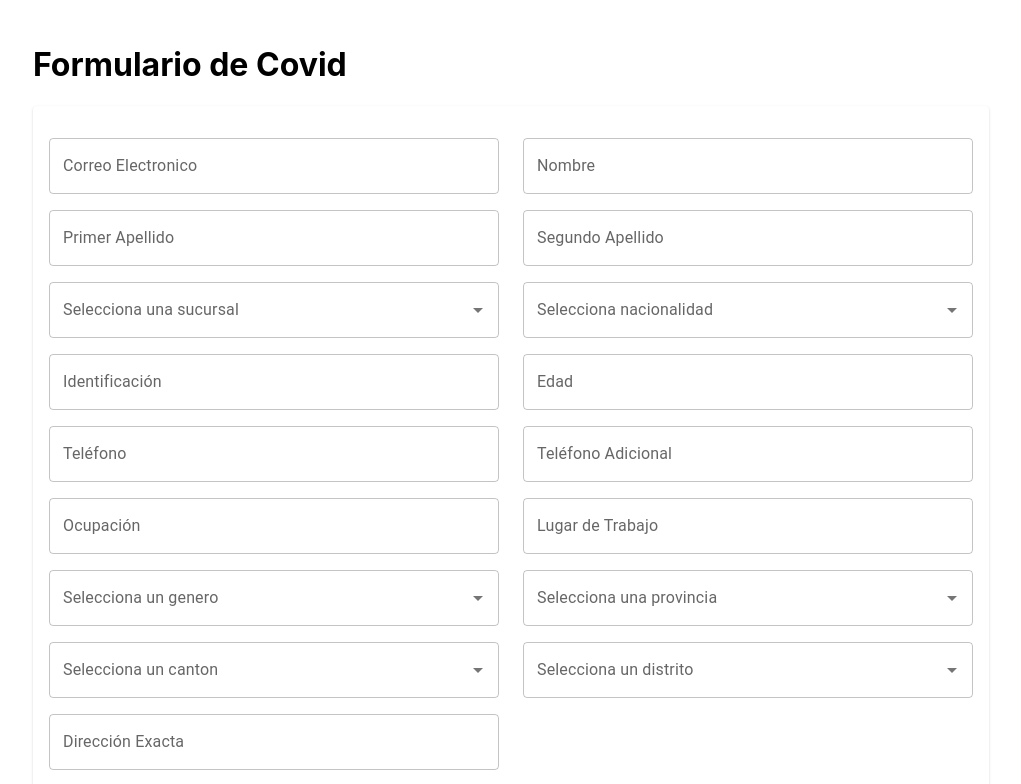
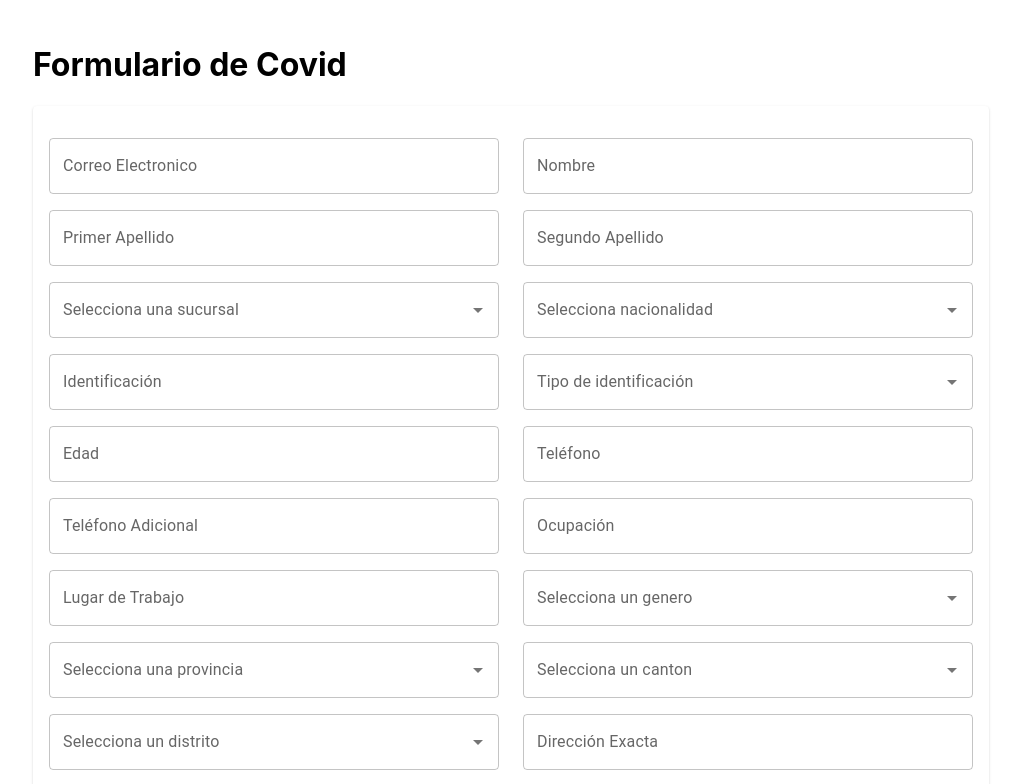
Before and after one commit to Camacaro/form-covid, a React (Vite) app: page / in a window 1280 px wide. Shown: the top 784 px of the page, without its empty margins (31-1052 px from the left). Built offline with nearby package versions, Linux system fonts and the light colour scheme; no server answers.

Commit message:
Tipo de identificacion

```diff
--- a/src/Pages/FormCovid.tsx
+++ b/src/Pages/FormCovid.tsx
@@ -19,6 +19,7 @@ import { usehistorialClinico } from '../hooks/usehistorialClinico';
 import { metodoDiagnostico } from '../data/metodoDiagnostico';
 import { motivosPrueba, motivoPrueba } from '../data/motivoPrueba';
 import { useSucursales } from '../hooks/useSucursales';
+import { useTipoIdentificacion } from '../hooks/useTipoIdentificacion';
 
 const initialValues = {
   fecha_muestra: new Date(),
@@ -52,7 +53,11 @@ const initialValues = {
     value: '',
     label: ''
   },
-  // tipo_identificacion: '',
+  tipo_identificacion:  {
+    id: '',
+    value: '',
+    label: ''
+  },
   identificacion: '',
   // fechaNacimiento: '',
   telefono: '',
@@ -103,7 +108,7 @@ const initialValues = {
     label: ''
   },
   sucursal: {
-    // id: '',
+    id: '',
     value: '',
     label: ''
   }
@@ -192,15 +197,20 @@ const validationSchema = Yup.object().shape({
     )
     .required('Sintomas es requerido'),
   sucursal: Yup.object({
+    id: Yup.string().required('ID es requerido'),
+    value: Yup.string().required('Valor es requerido'),
+    label: Yup.string().required('Nombre es requerida'),
+  }),
+  nacionalidad: Yup.object({
+    id: Yup.string().required('ID es requerido'),
+    value: Yup.string().required('Valor es requerido'),
+    label: Yup.string().required('Nombre es requerida'),
+  }),
+  tipo_identificacion: Yup.object({
     // id: Yup.string().required('ID es requerido'),
     value: Yup.string().required('Valor es requerido'),
     label: Yup.string().required('Nombre es requerida'),
   }),
-  nacionalidad: Yup.object({
-    // id: Yup.string().required('ID es requerido'),
-    value: Yup.string().required('Valor es requerido'),
-    label: Yup.string().required('Nombre es requerida'),
-  })
 })
 
 const generos = [
@@ -225,6 +235,8 @@ export const FormCovid = () => {
   const { sintomas } = useSintoma()
   const { listaHistorial } = usehistorialClinico();
   const { sucursales } = useSucursales()
+  const { tiposIdentificacion } = useTipoIdentificacion()
+
   // const [value, setValue] = useState(new Date('2014-08-18T21:11:54'));
 
   // const handleChange = (newValue: any) => {
@@ -469,6 +481,32 @@ export const FormCovid = () => {
 
                     <Grid item xs={12} md={6}>
                       <Box marginY={1} >
+                        <Autocomplete
+                          id="tipo_identificacion"
+                          options={tiposIdentificacion}
+                          getOptionLabel={(option) => option.label}
+                          onBlur={handleBlur}
+                          onChange={(e, value) => setFieldValue('tipo_identificacion', value) }
+                          renderInput={(params) => (
+                            <TextField
+                              {...params}
+                              autoComplete='off'
+                              name="tipo_identificacion"
+                              variant="outlined"
+                              label="Tipo de identificación"
+                              error={Boolean(touched.tipo_identificacion && errors.tipo_identificacion?.label)}
+                              helperText={touched.tipo_identificacion && errors.tipo_identificacion?.label}
+                              fullWidth
+                            />
+                          )}
+                        />
+                      </Box>
+                    </Grid>
+                  </Grid>
+
+                  <Grid container spacing={3} >
+                    <Grid item xs={12} md={6}>
+                      <Box marginY={1} >
                         <TextField
                           autoComplete='off'
                           error={Boolean(touched.edad && errors.edad)}
@@ -484,9 +522,7 @@ export const FormCovid = () => {
                         />
                       </Box>
                     </Grid>
-                  </Grid>
 
-                  <Grid container spacing={3} >
                     <Grid item xs={12} md={6}>
                       <Box marginY={1} >
                         <TextField
@@ -504,7 +540,9 @@ export const FormCovid = () => {
                         />
                       </Box>
                     </Grid>
+                  </Grid>
 
+                  <Grid container spacing={3} >
                     <Grid item xs={12} md={6}>
                       <Box marginY={1} >
                         <TextField
@@ -522,9 +560,7 @@ export const FormCovid = () => {
                         />
                       </Box>
                     </Grid>
-                  </Grid>
 
-                  <Grid container spacing={3} >
                     <Grid item xs={12} md={6}>
                       <Box marginY={1} >
                         <TextField
@@ -542,7 +578,9 @@ export const FormCovid = () => {
                         />
                       </Box>
                     </Grid>
+                  </Grid>
 
+                  <Grid container spacing={3} >
                     <Grid item xs={12} md={6}>
                       <Box marginY={1} >
                         <TextField
@@ -560,9 +598,7 @@ export const FormCovid = () => {
                         />
                       </Box>
                     </Grid>
-                  </Grid>
 
-                  <Grid container spacing={3} >
                     <Grid item xs={12} md={6}>
                       <Box marginY={1} >
                         <Autocomplete
@@ -586,7 +622,9 @@ export const FormCovid = () => {
                         />
                       </Box>
                     </Grid>
+                  </Grid>
 
+                  <Grid container spacing={3} >
                     <Grid item xs={12} md={6}>
                       <Box marginY={1} >
                         <Autocomplete
@@ -614,9 +652,7 @@ export const FormCovid = () => {
                         />
                       </Box>
                     </Grid>
-                  </Grid>
 
-                  <Grid container spacing={3} >
                     <Grid item xs={12} md={6}>
                       <Box marginY={1} >
                         <Autocomplete
@@ -645,7 +681,9 @@ export const FormCovid = () => {
                         />
                       </Box>
                     </Grid>
+                  </Grid>
 
+                  <Grid container spacing={3} >
                     <Grid item xs={12} md={6}>
                       <Box marginY={1} >
                         <Autocomplete
@@ -671,9 +709,7 @@ export const FormCovid = () => {
                         />
                       </Box>
                     </Grid>
-                  </Grid>
 
-                  <Grid container spacing={3} >
                     <Grid item xs={12} md={6}>
                       <Box marginY={1} >
                         <TextField
--- /dev/null
+++ b/src/hooks/useTipoIdentificacion.tsx
@@ -0,0 +1,14 @@
+import { useEffect, useState } from "react";
+import { IGetTipoIdentificacion, getTipoIdentificacion } from "../services/getTipoIdentificacion";
+
+export const useTipoIdentificacion = () => {
+  const [tiposIdentificacion, setTipos] = useState<IGetTipoIdentificacion[]>([]);
+
+  useEffect(() => {
+    getTipoIdentificacion().then((data) => setTipos(data));
+  }, []);
+
+  return {
+    tiposIdentificacion,
+  };
+}
--- a/src/services/getCantones.tsx
+++ b/src/services/getTipoIdentificacion.tsx
@@ -1,21 +1,21 @@
 import { BASE_URL_MIN_SALUD } from "../config";
 
-export interface ICantones {
+export interface IGetTipoIdentificacion {
   id: string;
   value: string;
   label: string;
 }
 
-export const getCantones = (idProvincia: string) => {
-  const url = `${BASE_URL_MIN_SALUD}/cantones/${idProvincia}`;
+export const getTipoIdentificacion = () => {
+  const url = `${BASE_URL_MIN_SALUD}/tipo_identificacion`;
   const options = { method: 'GET' };
-  let data: ICantones[] = [];
+  let data: IGetTipoIdentificacion[] = [];
 
   return fetch(url, options)
     .then(res => res.json())
     .then((json) => {
       json.data.forEach((element: any) => {
-        data.push({ 'value': `${element.id}`, 'label': element.name, 'id': element.id });
+        data.push({ 'value': `${element.id}`, 'label': element.name, id: element.id });
       });
       return data;
     })
@@ -23,5 +23,4 @@ export const getCantones = (idProvincia: string) => {
       console.error('error:' + err)
       return data;
     });
-
 }
```
